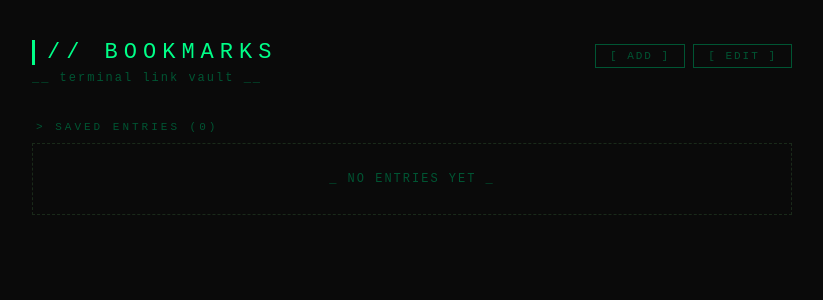
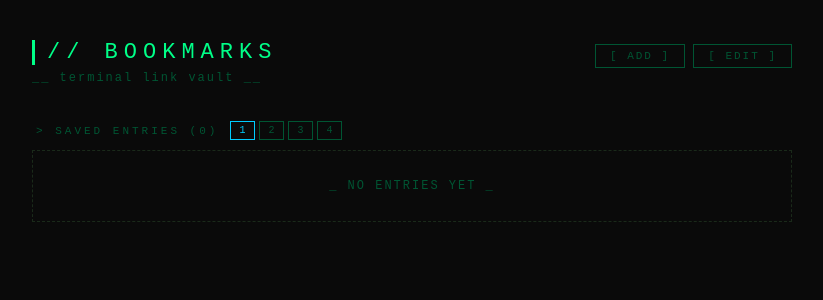
Before and after one commit to Evlos/portal, a Flask app: page / in a window 1280 px wide. Shown: the top 300 px of the page, without its empty margins (228-1051 px from the left). Run offline with Flask 3, Linux system fonts and the light colour scheme; data that the repository does not hold is empty.

Commit message:
[#] templates/index.html

```diff
--- a/templates/index.html
+++ b/templates/index.html
@@ -189,9 +189,12 @@
     flex-shrink: 0;
     line-height: 1;
     cursor: default;
+    opacity: 0;
+    pointer-events: none;
+    transition: opacity .15s;
   }
-  /* show drag cursor on handle only in edit mode */
-  body.edit-mode .drag-handle { cursor: grab; color: var(--dim); }
+  /* show drag cursor & icon only in edit mode */
+  body.edit-mode .drag-handle { cursor: grab; color: var(--dim); opacity: 1; pointer-events: auto; }
 
   .item-body { flex: 1; min-width: 0; }
   .item-title {
@@ -354,6 +357,60 @@
   }
   #toast.show { opacity: 1; transform: translateY(0); }
   #toast.err  { border-color: var(--red); color: var(--red); }
+
+  /* ── Column layout ── */
+  #bookmark-list.cols-2 { display: grid; grid-template-columns: repeat(2, 1fr); gap: 6px; }
+  #bookmark-list.cols-3 { display: grid; grid-template-columns: repeat(3, 1fr); gap: 6px; }
+  #bookmark-list.cols-4 { display: grid; grid-template-columns: repeat(4, 1fr); gap: 6px; }
+  /* In multi-col mode, edit-panels span all columns */
+  #bookmark-list.cols-2 .edit-panel,
+  #bookmark-list.cols-3 .edit-panel,
+  #bookmark-list.cols-4 .edit-panel { grid-column: 1 / -1; }
+
+  /* ── Column toggle buttons ── */
+  .col-btns {
+    display: flex;
+    gap: 4px;
+    margin-left: 12px;
+  }
+  .btn-col {
+    background: transparent;
+    border: 1px solid var(--muted);
+    color: var(--muted);
+    font-family: inherit;
+    font-size: 10px;
+    letter-spacing: 1px;
+    padding: 3px 8px;
+    cursor: pointer;
+    transition: border-color .15s, color .15s;
+  }
+  .btn-col:hover { border-color: var(--dim); color: var(--dim); }
+  .btn-col.active { border-color: var(--blue); color: var(--blue); }
+
+  /* list-header row: align items in one line */
+  .list-header-row {
+    display: flex;
+    align-items: center;
+    margin-bottom: 10px;
+    padding-left: 4px;
+  }
+  .list-header-row .list-header {
+    margin-bottom: 0;
+    padding-left: 0;
+  }
+
+  /* ── Compact mode (edit mode) ── */
+  body.edit-mode #bookmark-list { display: block !important; }
+  body.edit-mode .bookmark-item {
+    padding: 5px 10px;
+    min-height: 0;
+    cursor: grab;
+  }
+  body.edit-mode .bookmark-item:active { cursor: grabbing; }
+  body.edit-mode .item-body { display: flex; align-items: center; gap: 10px; min-width: 0; }
+  body.edit-mode .item-title { font-size: 13px; flex-shrink: 0; max-width: 40%; }
+  body.edit-mode .item-url { margin-top: 0; font-size: 11px; }
+  body.edit-mode .item-url a { pointer-events: none; }
 </style>
 </head>
 <body>
@@ -386,7 +443,15 @@
     </div>
   </form>
 
-  <div class="list-header">&gt; SAVED ENTRIES ({{ items|length }})</div>
+  <div class="list-header-row">
+    <div class="list-header">&gt; SAVED ENTRIES ({{ items|length }})</div>
+    <div class="col-btns" id="col-btns">
+      <button class="btn-col active" id="btn-col-1" onclick="setColumns(1)">1</button>
+      <button class="btn-col" id="btn-col-2" onclick="setColumns(2)">2</button>
+      <button class="btn-col" id="btn-col-3" onclick="setColumns(3)">3</button>
+      <button class="btn-col" id="btn-col-4" onclick="setColumns(4)">4</button>
+    </div>
+  </div>
 
   {% if items %}
   <ul id="bookmark-list">
@@ -453,10 +518,13 @@ function toggleEditMode() {
   const btn = document.getElementById("btn-edit-mode");
   btn.classList.toggle("active-edit", editMode);
   btn.textContent = editMode ? "[ EXIT EDIT ]" : "[ EDIT ]";
-  // update sortable
-  if (sortableInst) sortableInst.option("disabled", !editMode);
-  // close any open edit panels when leaving edit mode
-  if (!editMode) {
+  if (editMode) {
+    // force single column in edit mode, update sortable handle to full item
+    setColumns(1, true);
+    if (sortableInst) { sortableInst.option("handle", ".bookmark-item"); sortableInst.option("disabled", false); }
+  } else {
+    // restore handle to drag-handle icon
+    if (sortableInst) { sortableInst.option("handle", ".drag-handle"); sortableInst.option("disabled", true); }
     document.querySelectorAll(".edit-panel.open").forEach(p => p.classList.remove("open"));
   }
 }
@@ -472,6 +540,21 @@ function toggleAddMode() {
     // focus url field
     form.querySelector('input[name="url"]').focus();
   }
+}
+
+/* ── Column layout ── */
+let currentCols = 1;
+function setColumns(n, fromEdit) {
+  const listEl = document.getElementById("bookmark-list");
+  if (!listEl) return;
+  if (!fromEdit) currentCols = n;
+  listEl.classList.remove("cols-2", "cols-3", "cols-4");
+  if (n > 1) listEl.classList.add("cols-" + n);
+  // update button states
+  [1,2,3,4].forEach(i => {
+    const b = document.getElementById("btn-col-" + i);
+    if (b) b.classList.toggle("active", i === n);
+  });
 }
 
 /* ── Sortable ── */
```
